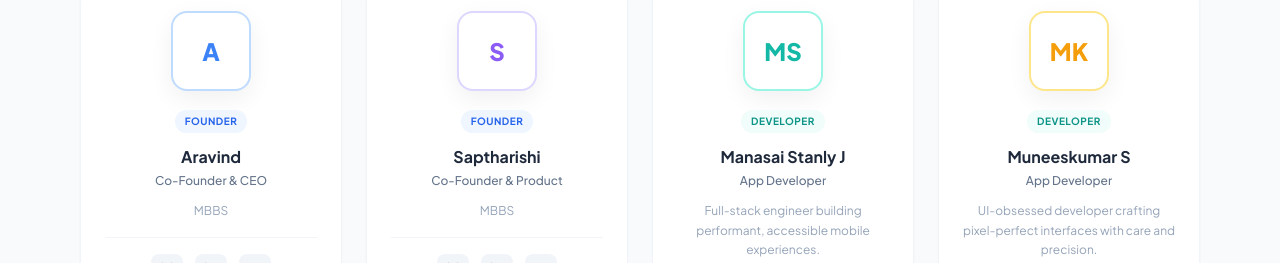
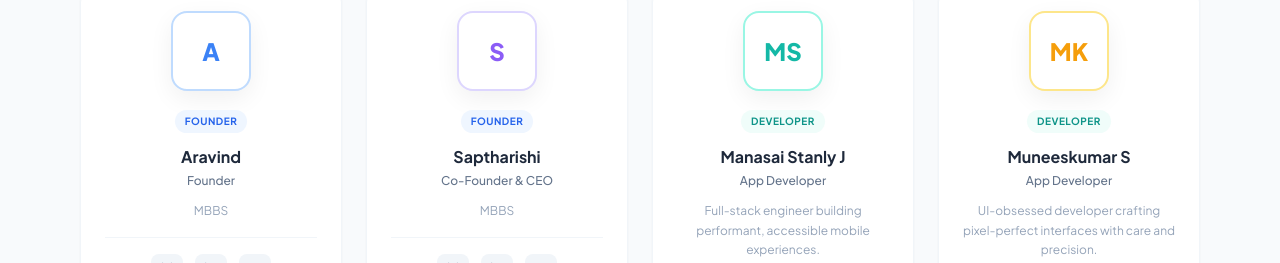
Before and after one commit to muneeskumar007/HYOTA, a React (Vite) app: page / in a window 1280 px wide. Shown: the part 7051-7314 px from the top of the page. Built offline with nearby package versions, Linux system fonts and the light colour scheme.

Commit message:
second commit

```diff
--- a/src/components/Team.jsx
+++ b/src/components/Team.jsx
@@ -3,7 +3,7 @@ import { useReveal } from "../hooks/useReveal";
 const team = [
   {
     name: "Aravind",
-    role: "Co-Founder & CEO",
+    role: " Founder  ",
     type: "Founder",
     initials: "A",
     avatarColor: "text-blue-500",
@@ -15,7 +15,7 @@ const team = [
   },
   {
     name: "Saptharishi",
-    role: "Co-Founder & Product",
+    role: "Co-Founder & CEO",
     type: "Founder",
     initials: "S",
     avatarColor: "text-violet-500",
```
